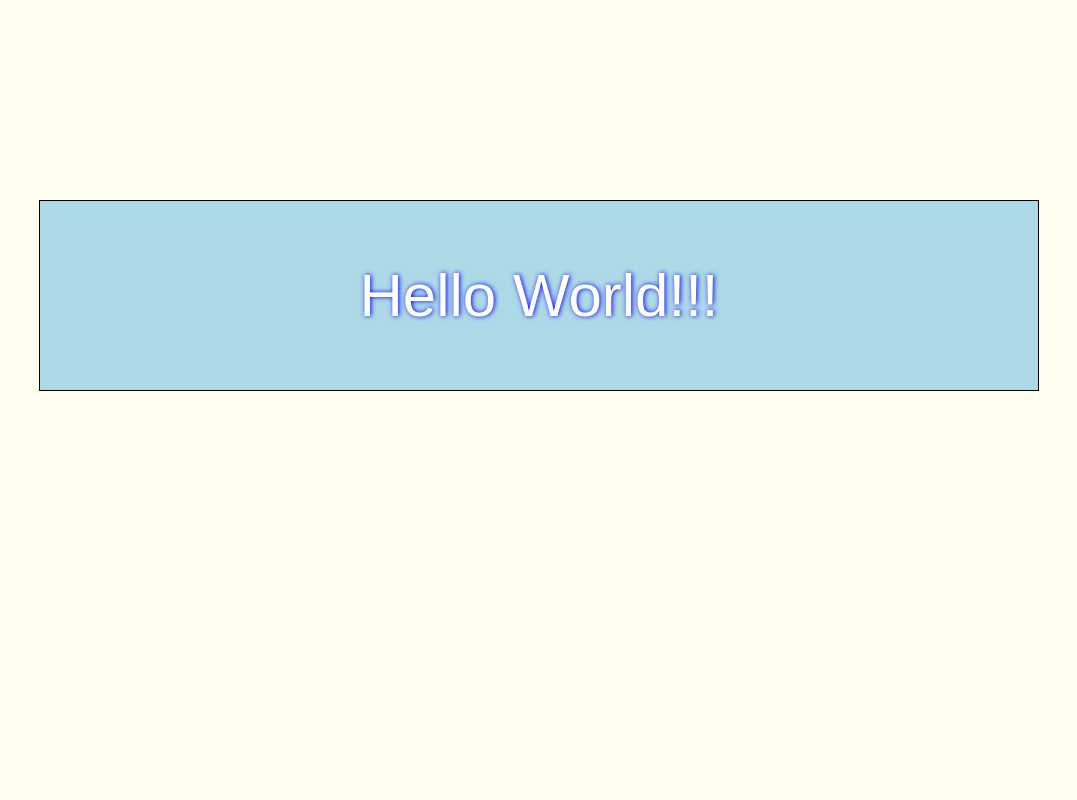
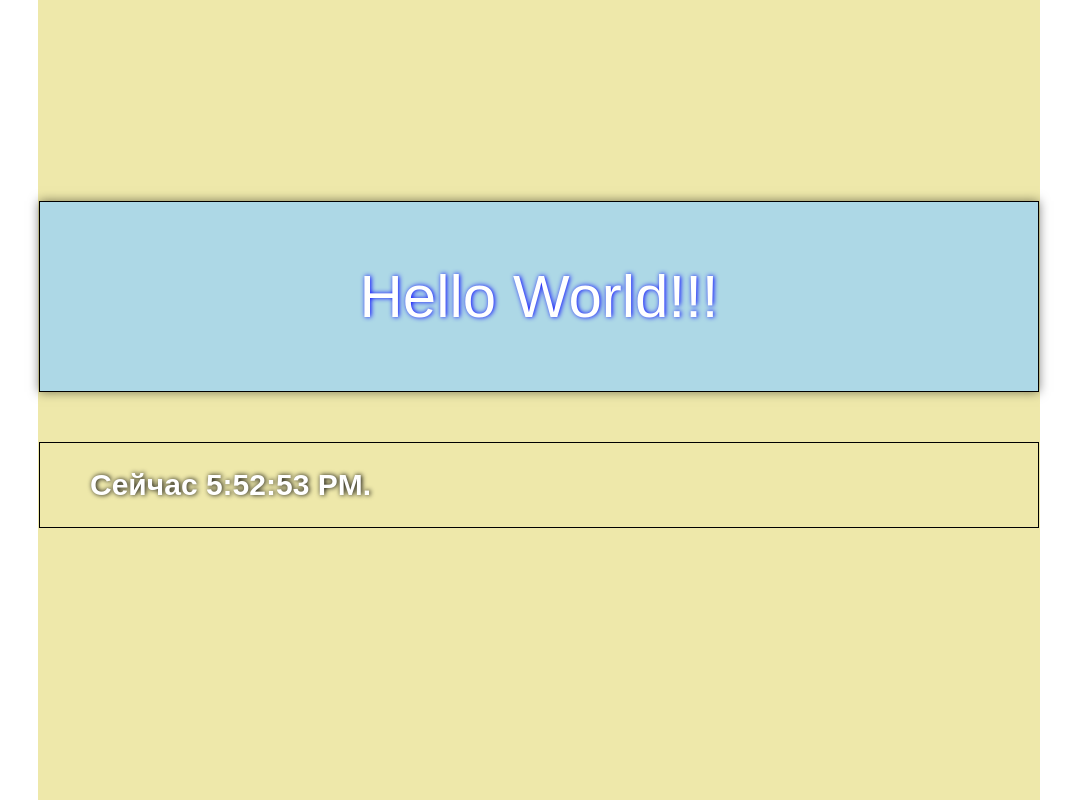
Before and after one commit to lanoff64/learnReact, a React (Create React App) app: page / in a window 1280 px wide. Shown: the top 800 px of the page, without its empty margins (101-1178 px from the left). Built offline with nearby package versions, Linux system fonts and the light colour scheme.

Commit message:
add class components Clock

```diff
--- a/src/App.css
+++ b/src/App.css
@@ -1,5 +1,8 @@
 
 .App-wrapper {
     max-width: 1000px;
+    min-height: 2000px;
     margin: 0 auto;
+    background-color: palegoldenrod;
+    border: 1px solid palegoldenrod;
 }
--- a/src/App.js
+++ b/src/App.js
@@ -1,13 +1,17 @@
 import React from "react";
 import './App.css';
 import HelloWorld from "./components/HelloWorld/HelloWorld";
+import Clock from "./components/Clock/Clock";
+
+
+
+
 const App = () => {
   return (
     <div className="App-wrapper">
 
-
         <HelloWorld/>
-
+        <Clock/>
 
 
     </div>
--- /dev/null
+++ b/src/components/Clock/Clock.jsx
@@ -0,0 +1,35 @@
+import React from "react";
+import classes from "./Clock.module.css"
+
+class Clock extends React.Component {
+    constructor(props) {
+        super(props);
+        this.state = {date: new Date()};
+    }
+
+    componentDidMount() {
+        this.timerID = setInterval(
+            () => this.tick(),
+            1000
+        );
+    }
+
+    componentWillUnmount() {
+        clearInterval(this.timerID);
+    }
+    tick() {
+        this.setState({
+            date: new Date()
+        });
+    }
+
+    render() {
+        return (
+            <div className={classes.localClock}>
+                <h2>Сейчас {this.state.date.toLocaleTimeString()}.</h2>
+            </div>
+        );
+    }
+}
+
+export default Clock;
--- /dev/null
+++ b/src/components/Clock/Clock.module.css
@@ -0,0 +1,11 @@
+.localClock{
+    border: 1px solid black;
+    font-size: 20px;
+    font-family: Arial, "Helvetica Neue", Helvetica, sans-serif;
+    color: #fff;
+    text-shadow: #000 1px 0 5px;
+    margin: 50px 0 0 0;
+    padding: 0 0 0 50px;
+
+
+}
--- a/src/components/HelloWorld/HelloWorld.module.css
+++ b/src/components/HelloWorld/HelloWorld.module.css
@@ -2,6 +2,7 @@
     border: 1px solid black;
     margin: 200px 0 0 0;
     background-color: lightblue;
+    box-shadow: 0 0 10px rgba(0,0,0,0.5);
 }
 
 
@@ -11,4 +12,5 @@
     text-align: center;
     color: #fff;
     text-shadow: blue 1px 0 5px;
+
 }
--- a/src/index.css
+++ b/src/index.css
@@ -5,7 +5,6 @@ body {
     sans-serif;
   -webkit-font-smoothing: antialiased;
   -moz-osx-font-smoothing: grayscale;
-  background-color: ivory;
 }
 
 code {
--- a/src/index.js
+++ b/src/index.js
@@ -5,7 +5,7 @@ import App from './App';
 import reportWebVitals from './reportWebVitals';
 
 ReactDOM.render(
-    <App/>,
+        <App/>,
     document.getElementById('root')
 );
 
```
